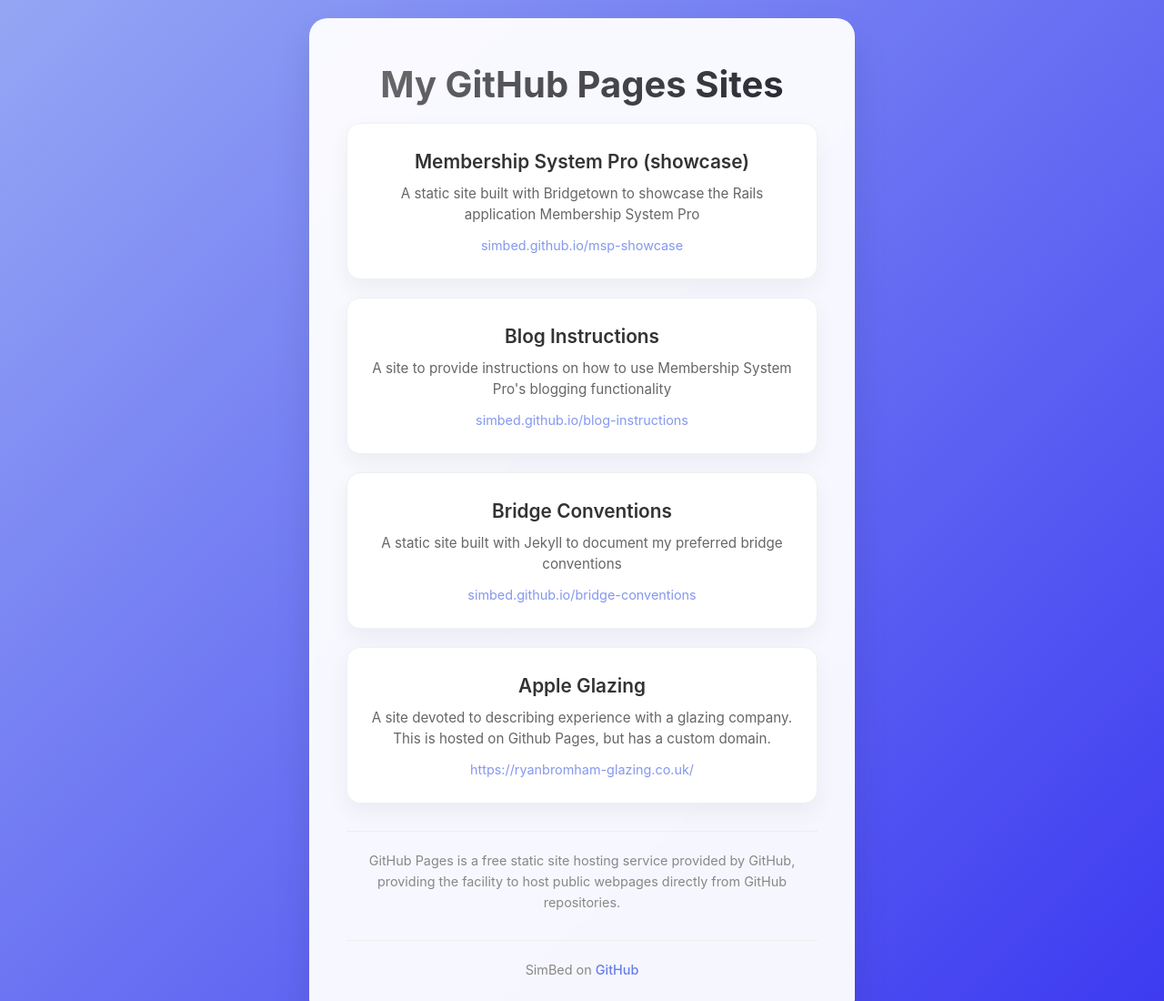
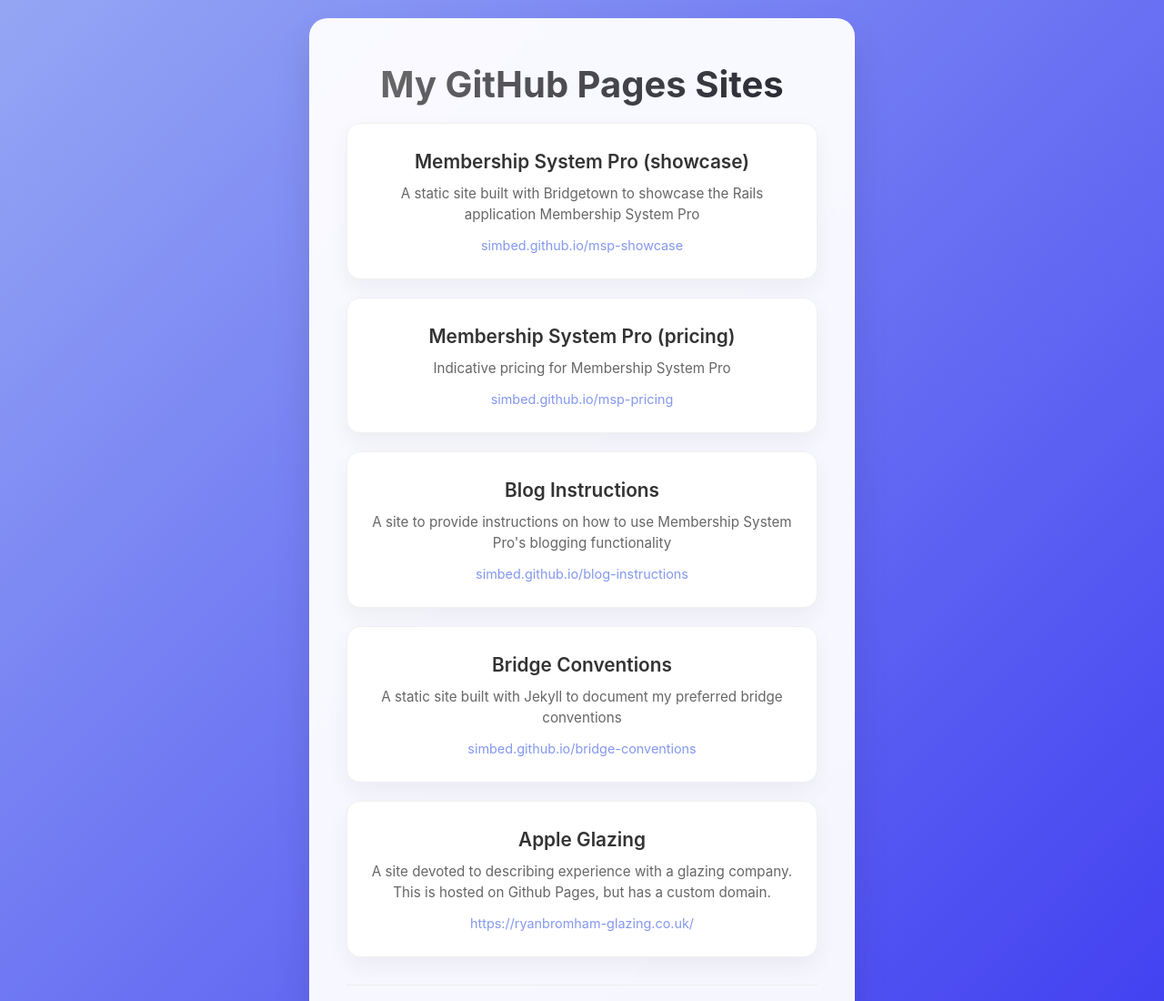
Before and after one commit to SimBed/SimBed.github.io, a plain HTML site: page index.html in a window 1280 px wide. Shown: the top 1100 px of the page at 91% size. Drawn offline with Linux system fonts and the light colour scheme.

Commit message:
add msp pricing

```diff
--- a/index.html
+++ b/index.html
@@ -16,6 +16,12 @@
                 <div class="site-title">Membership System Pro (showcase)</div>
                 <div class="site-description">A static site built with Bridgetown to showcase the Rails application Membership System Pro</div>
                 <div class="site-url">simbed.github.io/msp-showcase</div>
+            </a>
+
+            <a href="/msp-pricing" class="site-card">
+                <div class="site-title">Membership System Pro (pricing)</div>
+                <div class="site-description">Indicative pricing for Membership System Pro </div>
+                <div class="site-url">simbed.github.io/msp-pricing</div>
             </a>
 
             <a href="/blog-instructions" class="site-card">
```
